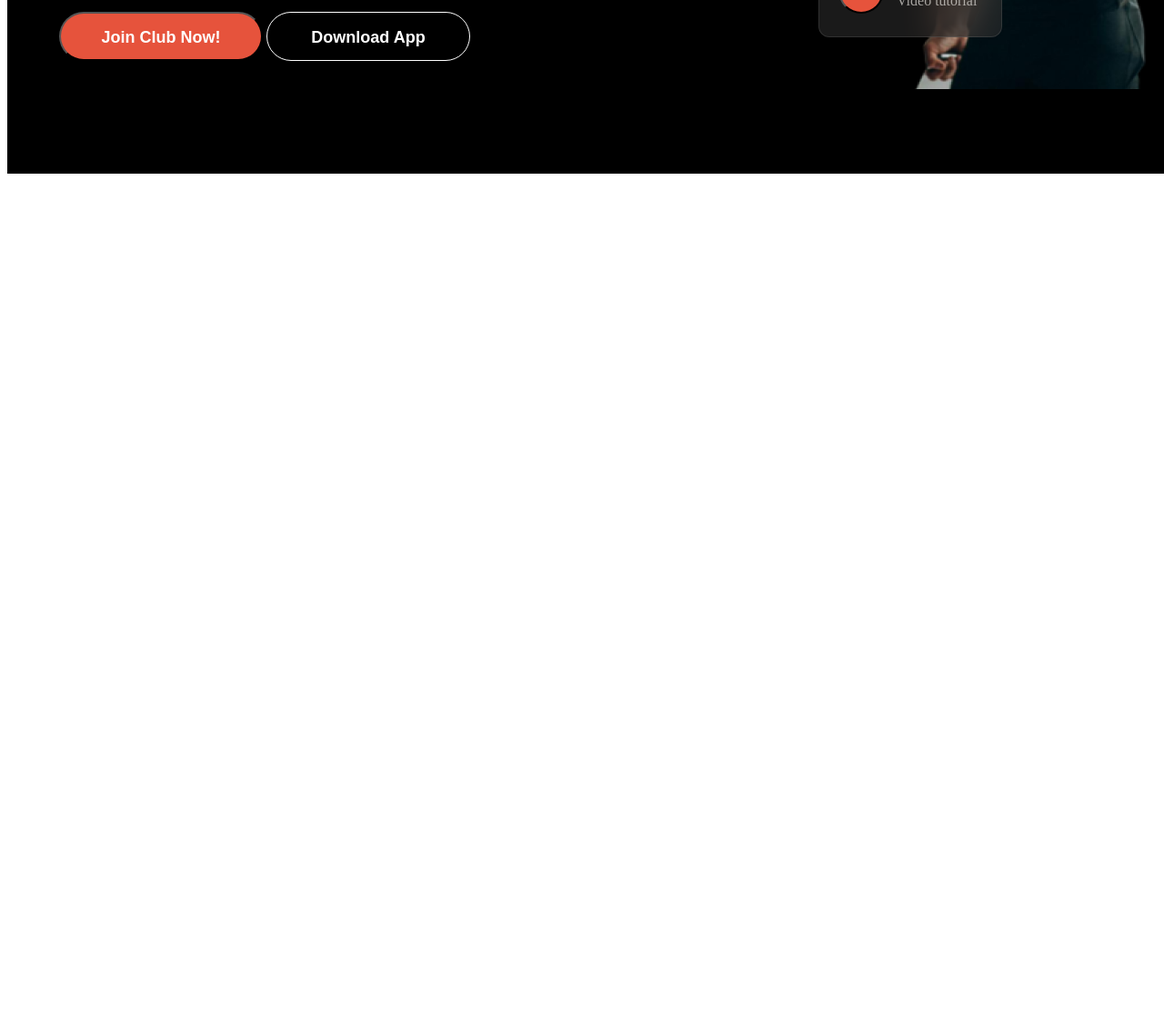
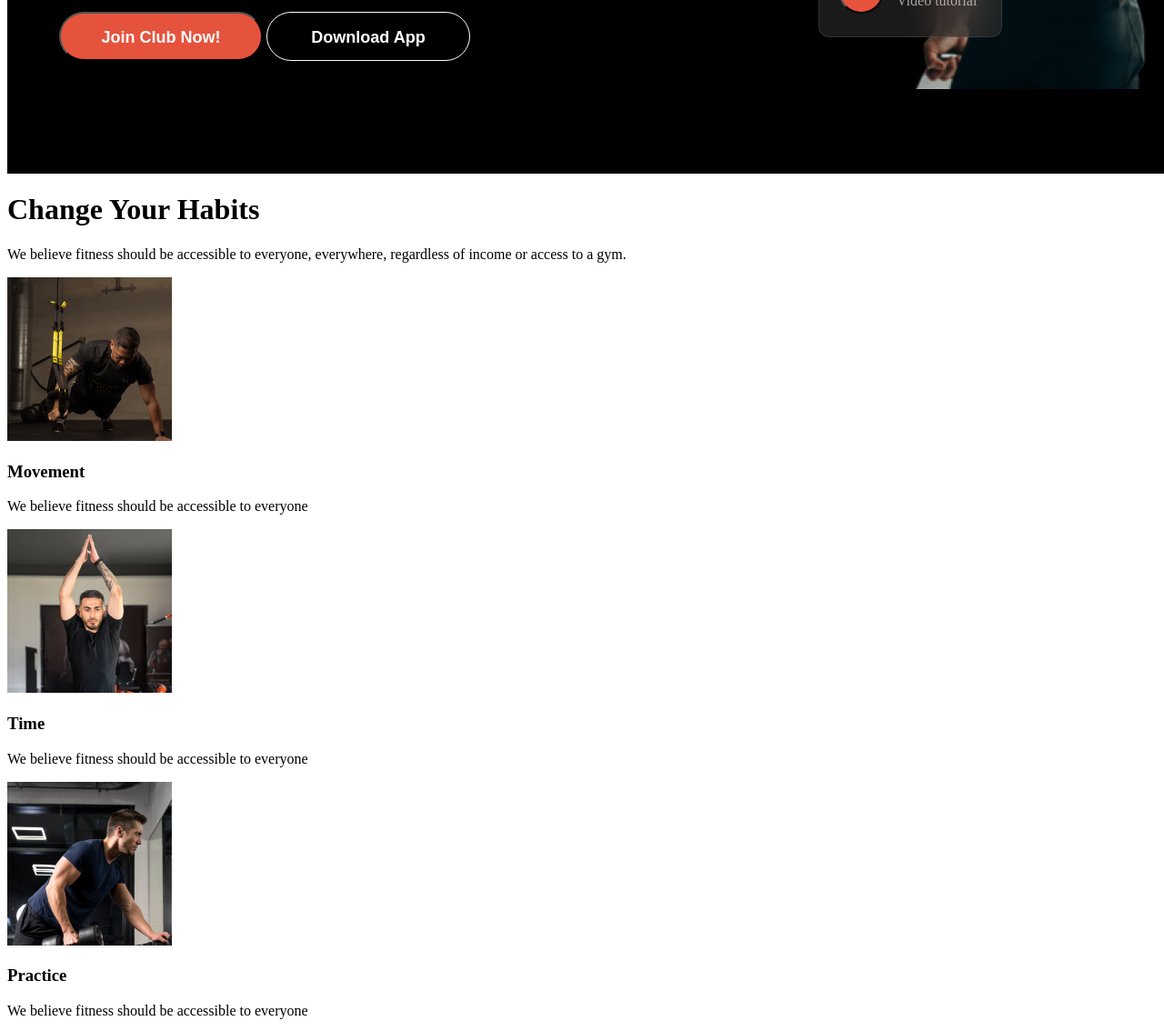
Before and after one commit to Tamanna4D/B10A2-versatile-ui, a plain HTML site: page index.html in a window 1280 px wide. Shown: the part 617-1751 px from the top of the page at 91% size. Before the commit the page ends 816 px from the top, so only its background shows below. Drawn offline with Linux system fonts and the light colour scheme.

Commit message:
added new changes

```diff
--- a/index.html
+++ b/index.html
@@ -44,7 +44,34 @@
     </div>
     </header>
     <main>
-
+        <div class="main-first-section">
+            <div class="first-section-title">
+                <h1 class="change">Change Your Habits</h1>
+                <p class="believe">We believe fitness should be accessible to everyone, everywhere, regardless of income or access to a gym.</p>
+            </div>
+            <div class="first-section-card">
+                <div class="img-box">
+                    <img class="main-section-img" src="images/image 3.png" alt="">
+                    <h3 class="weight">Movement</h3>
+                    <p class="fitness">We believe fitness should be accessible to everyone</p>
+                </div>
+                <div class="img-box">
+                    <img class="main-section-img" src="images/image 2.png" alt="">
+                    <h3 class="weight">Time</h3>
+                    <p class="fitness">We believe fitness should be accessible to everyone</p>
+                </div>
+                <div class="img-box">
+                    <img class="main-section-img" src="images/image 4.png" alt="">
+                    <h3 class="weight">Practice</h3>
+                    <p class="fitness">We believe fitness should be accessible to everyone</p>
+                </div>
+                <div class="img-box">
+                    <img class="main-section-img" src="images/image 5.png" alt="">
+                    <h3 class="weight">Weight Loss</h3>
+                    <p class="fitness">We believe fitness should be accessible to everyone</p>
+                </div>
+            </div>
+        </div>
     </main>
     <footer>
 
--- a/styles/style.css
+++ b/styles/style.css
@@ -184,3 +184,37 @@ line-height: 20px;
 margin-left: 30px;
 margin-top: -35px;
 }
+/* main first section */
+
+/* Change Your Habits */
+
+/* first div */
+
+.main-first-section{
+
+}
+.first-section-title{
+
+}
+.change{
+
+}
+.believe{
+
+}
+/* 2nd div */
+.first-section-card{
+
+}
+.img-box{
+
+}
+.main-section-img{
+
+}
+.weight{
+
+}
+.fitness{
+
+}
```
